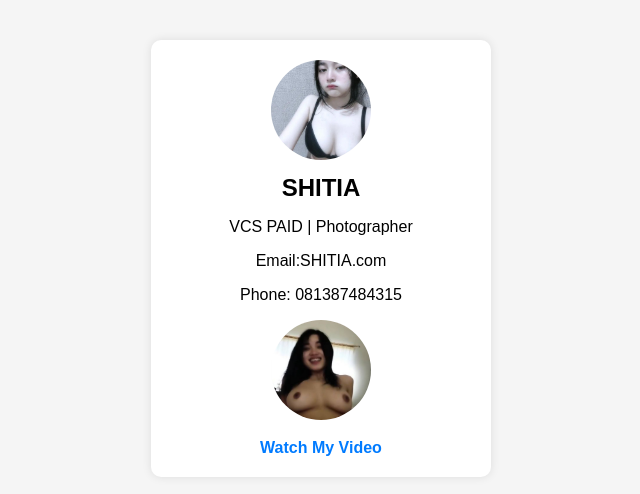
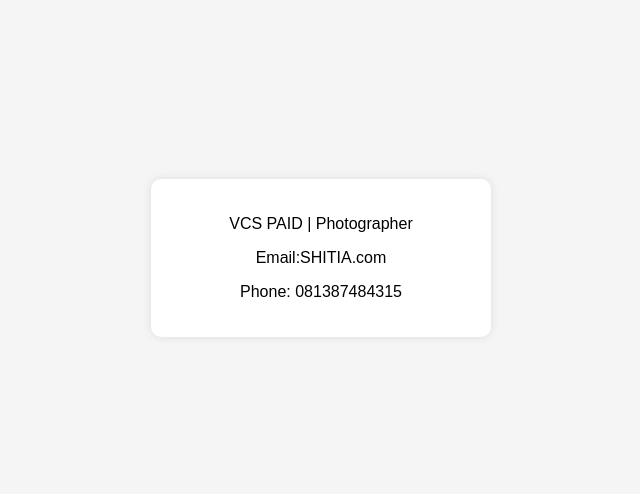
Before and after one commit to miwoldgift/shintiadana, a plain HTML site: page index.html in a window 1280 px wide. Shown: the part 150-644 px from the top of the page, without its empty margins (319-959 px from the left). Drawn offline with Linux system fonts and the light colour scheme.

Commit message:
Update index.html

```diff
--- a/index.html
+++ b/index.html
@@ -45,17 +45,16 @@
 </head>
 <body>
     <div class="profile-card">
-        <img src="foto.jpg" alt="Profile Picture">
-        <h2>SHITIA</h2>
+
         <p>VCS PAID | Photographer</p>
         <div class="contact-info">
             <p>Email:SHITIA.com</p>
             <p>Phone: 081387484315</p>
         </div>
-        <DIV><img src="FOTOO.jpg" alt=""></DIV>
-        <div class="video-link">
-            <a href="VIDEO.mp4" target="_blank">Watch My Video</a>
-        </div>
-    </div>
+
+
+
+
+
 </body>
 </html>
```
